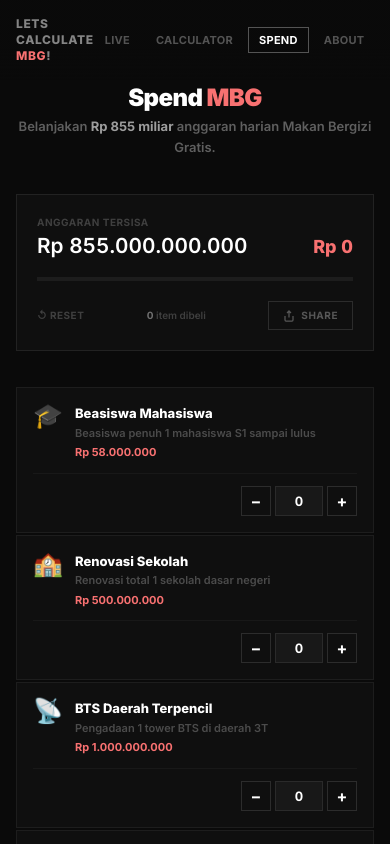
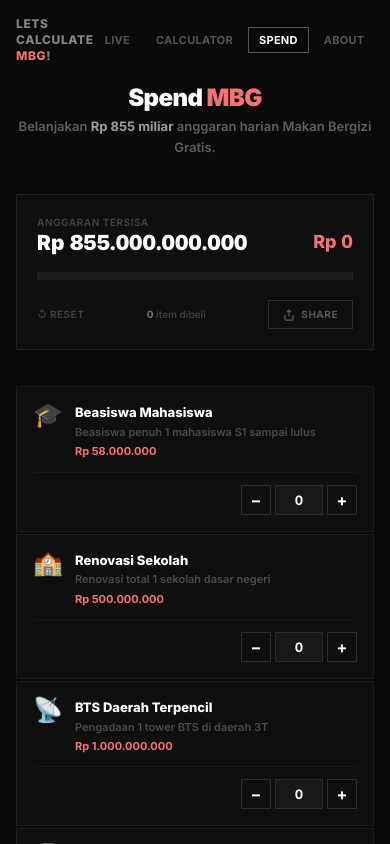
Before and after one commit to Capsradd/Lets-calculate-mbg, a plain HTML site: page spend.html in a window 390 px wide. Shown: the top 844 px of the page. Drawn offline with nearby package versions, Linux system fonts and the light colour scheme.

Commit message:
Refine budget status and progress bar UI
Updates the spending dashboard visuals and state handling for clearer feedback. The progress bar now uses inline base styling with a green `safe` state class when usage is low, and the remaining-budget display now switches to a red warning message (`Melebihi anggaran harian`) when over budget instead of showing a negative amount.

```diff
--- a/spend.html
+++ b/spend.html
@@ -37,6 +37,7 @@
     .item-controls button:disabled:hover { border-color: rgba(255,255,255,0.12); color: #fff; }
     .item-controls .qty { width: 48px; height: 30px; text-align: center; background: rgba(255,255,255,0.04); border: 1px solid rgba(255,255,255,0.08); font-family: 'Inter', sans-serif; font-size: 13px; font-weight: 700; color: #fff; outline: none; transition: 0.15s; }
     .item-controls .qty:focus { border-color: #f87171; }
+    #progressBar.safe { background: #34d399 !important; }
   </style>
 </head>
 <body class="bg-[#0a0a0a] text-white min-h-screen flex flex-col">
@@ -57,8 +58,8 @@
         </div>
         <div id="spentDisplay" class="text-lg sm:text-xl font-extrabold text-accent tabular">Rp&nbsp;0</div>
       </div>
-      <div class="w-full h-1 bg-white/[0.06]">
-        <div id="progressBar" class="h-full bg-accent transition-all duration-300" style="width:0%"></div>
+      <div style="width:100%;height:8px;background:rgba(255,255,255,0.06)">
+        <div id="progressBar" style="width:0%;background:#f87171;height:100%;transition:all 300ms"></div>
       </div>
       <div class="flex items-center justify-between mt-5">
         <button id="resetBtn" class="bg-none border-0 font-bold text-[10px] tracking-wider uppercase text-white/20 cursor-pointer transition hover:text-accent font-['Inter']">&olarr; Reset</button>
--- a/spend.js
+++ b/spend.js
@@ -51,15 +51,17 @@ function updateUI() {
 
   if (remaining >= 0) {
     remainingDisplay.textContent = formatRupiah(remaining);
-    remainingDisplay.className = 'remaining tabular';
+    remainingDisplay.className = 'tabular font-black leading-tight';
+    remainingDisplay.style.color = '#fff';
   } else {
-    remainingDisplay.textContent = '-' + formatRupiah(Math.abs(remaining));
-    remainingDisplay.className = 'remaining tabular over';
+    remainingDisplay.textContent = 'Melebihi anggaran harian';
+    remainingDisplay.className = 'tabular font-black leading-tight';
+    remainingDisplay.style.color = '#f87171';
   }
 
   spentDisplay.textContent = formatRupiah(spent);
   progressBar.style.width = pct + '%';
-  progressBar.className = 'meter-bar-fill' + (pct > 30 ? '' : ' safe');
+  progressBar.classList.toggle('safe', pct <= 30);
   itemsBought.textContent = formatNum(totalItems);
 
   for (const item of items) {
```
